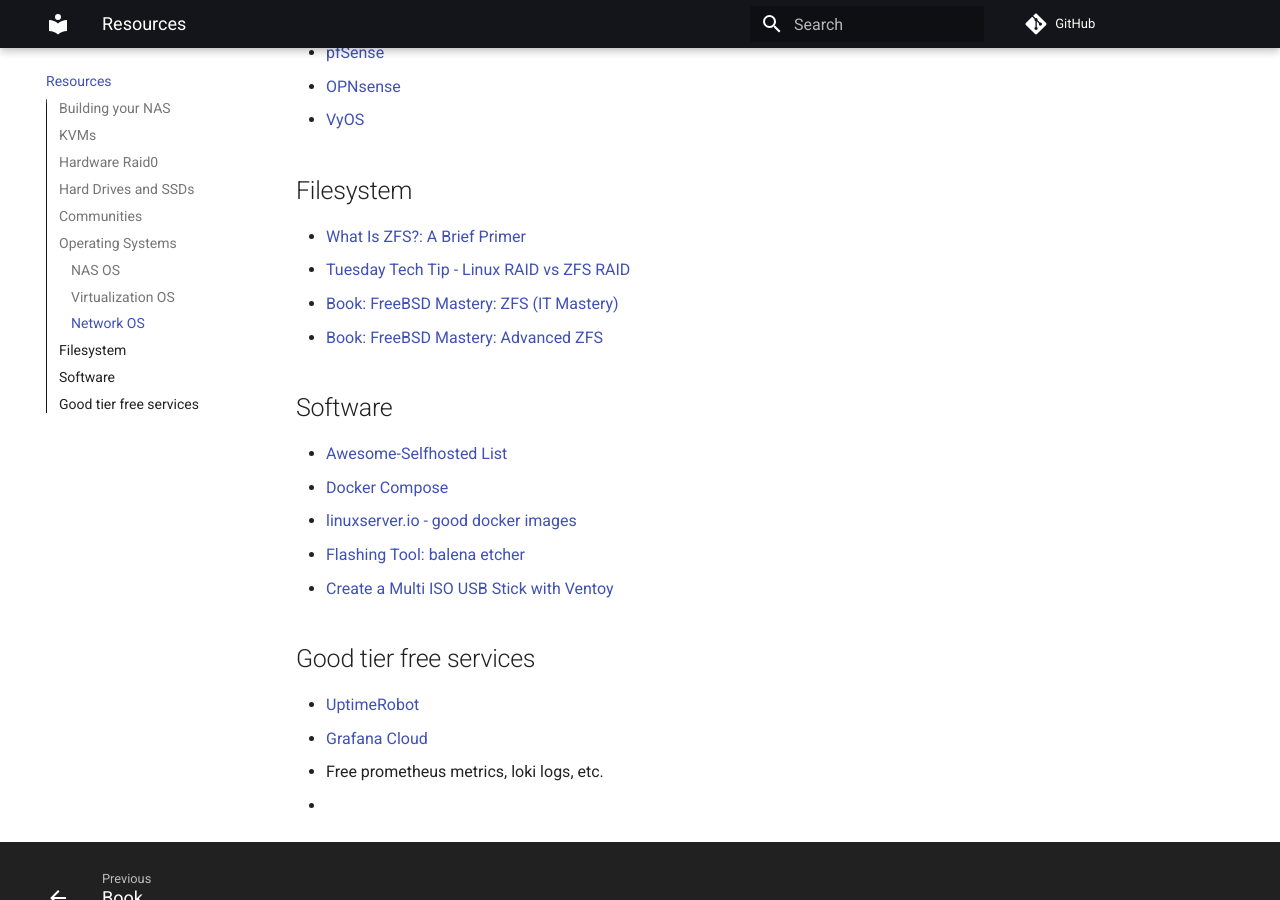
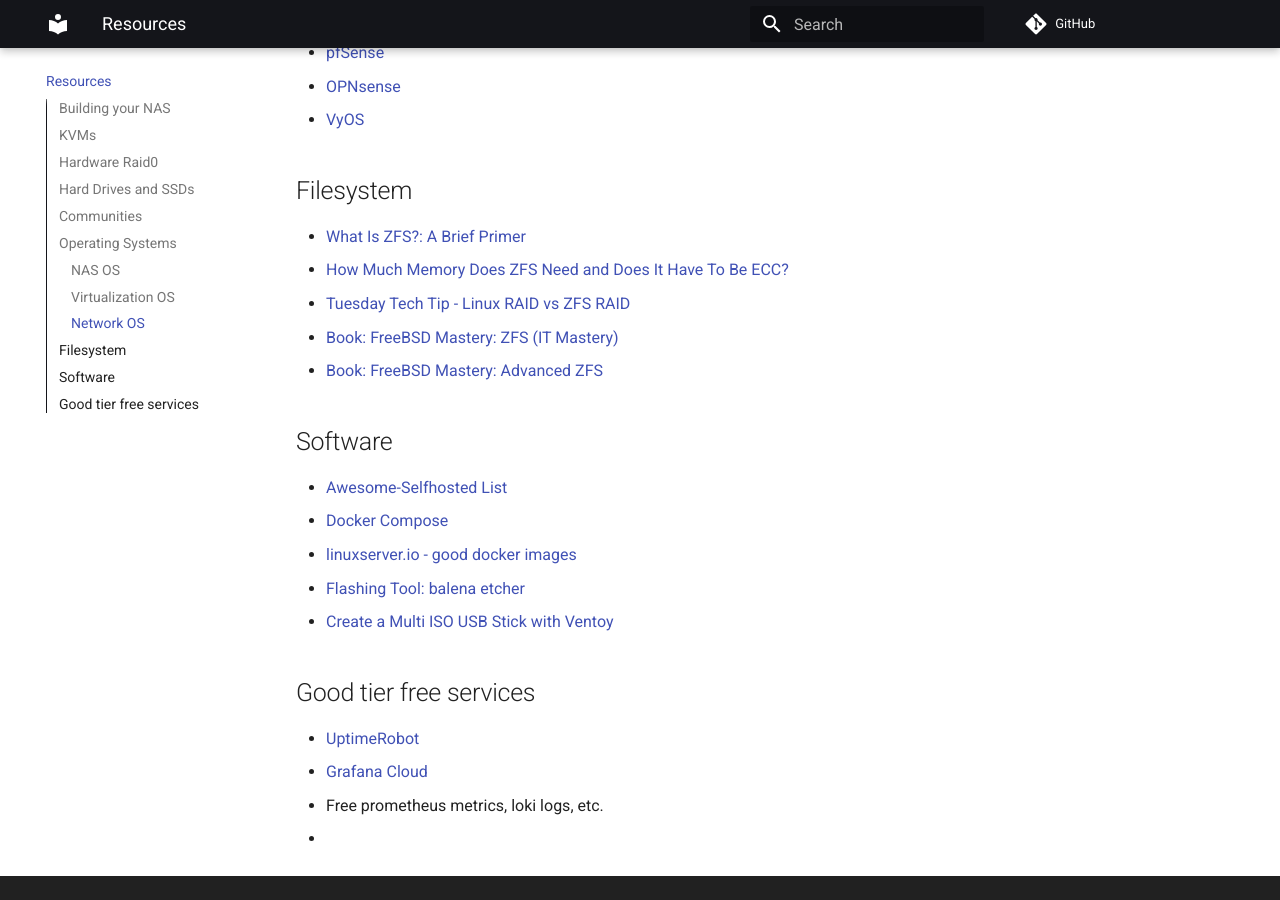
Before and after one commit to ajfriesen/self-hosted-book-website, an MkDocs documentation site: the page built from docs/resources.md, in a window 1280 px wide and 900 px high, scrolled down 2161 px. Built offline with MkDocs 1.6.1 and Material for MkDocs 9.7.7, drawn with Linux system fonts in a browser that asks for light colours; comment, search, counter and statistics services are not loaded.

Commit message:
add videos about zfs

```diff
--- a/docs/resources.md
+++ b/docs/resources.md
@@ -83,6 +83,7 @@ Podcasts
 ## Filesystem
 
 - [What Is ZFS?: A Brief Primer](https://www.youtube.com/watch?v=lsFDp-W1Ks0)
+- [How Much Memory Does ZFS Need and Does It Have To Be ECC?](https://youtu.be/xp6g-8VS06M)
 - [Tuesday Tech Tip - Linux RAID vs ZFS RAID](https://www.youtube.com/watch?v=onpq6qOtsrY)
 - [Book: FreeBSD Mastery: ZFS (IT Mastery)](https://www.amazon.de/FreeBSD-Mastery-ZFS-Book-English-ebook/dp/B00Y32OHNM/ref=sr_1_2?__mk_de_DE=%C3%85M%C3%85%C5%BD%C3%95%C3%91&crid=15MCUZQ6K5AXH&keywords=zfs&qid=1679866598&sprefix=zfs%2Caps%2C115&sr=8-2)
 - [Book: FreeBSD Mastery: Advanced ZFS](https://www.amazon.de/FreeBSD-Mastery-Advanced-ZFS-Band/dp/164235001X/ref=sr_1_2?__mk_de_DE=%C3%85M%C3%85%C5%BD%C3%95%C3%91&crid=15MCUZQ6K5AXH&keywords=zfs&qid=1679866696&sprefix=zfs%2Caps%2C115&sr=8-2)
```
